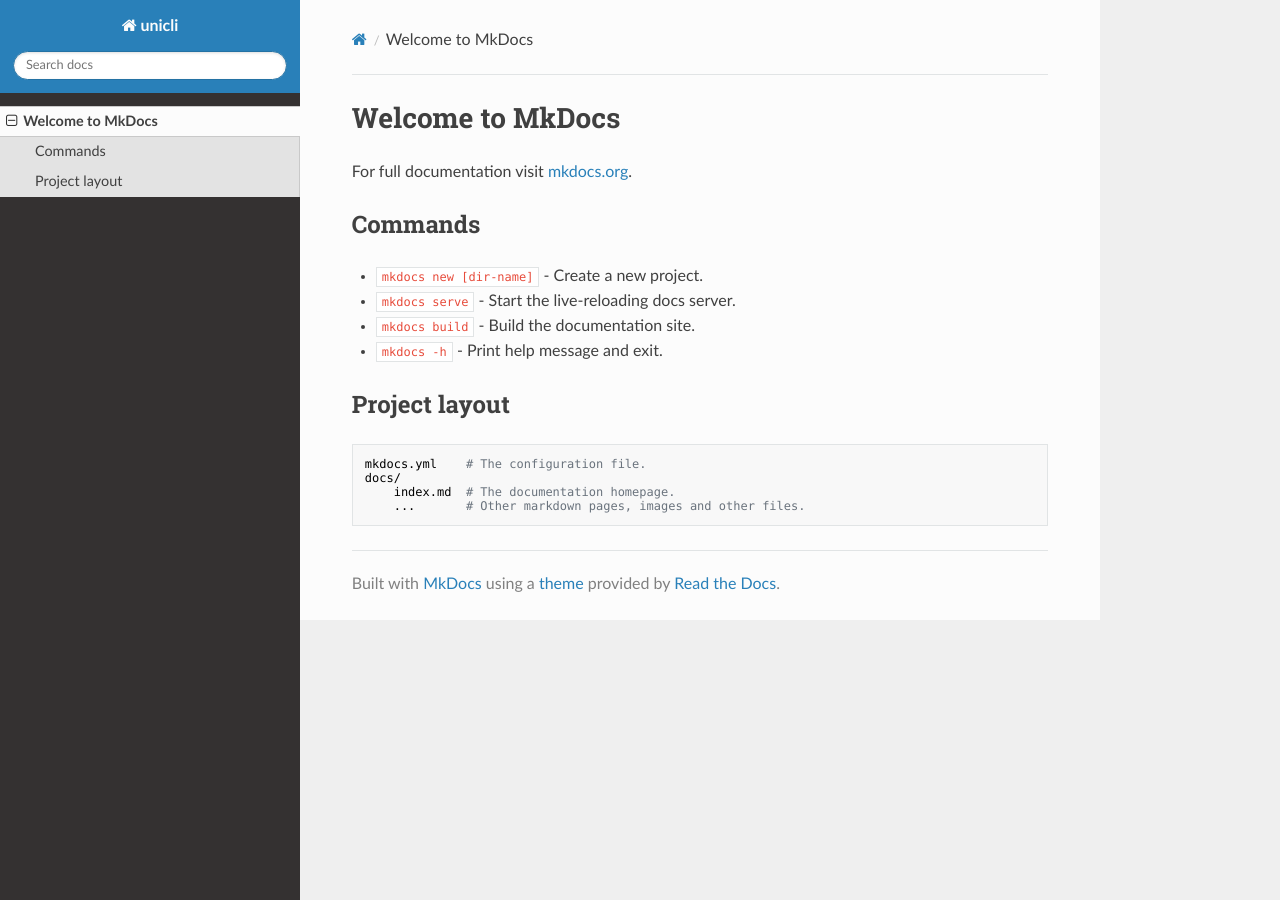
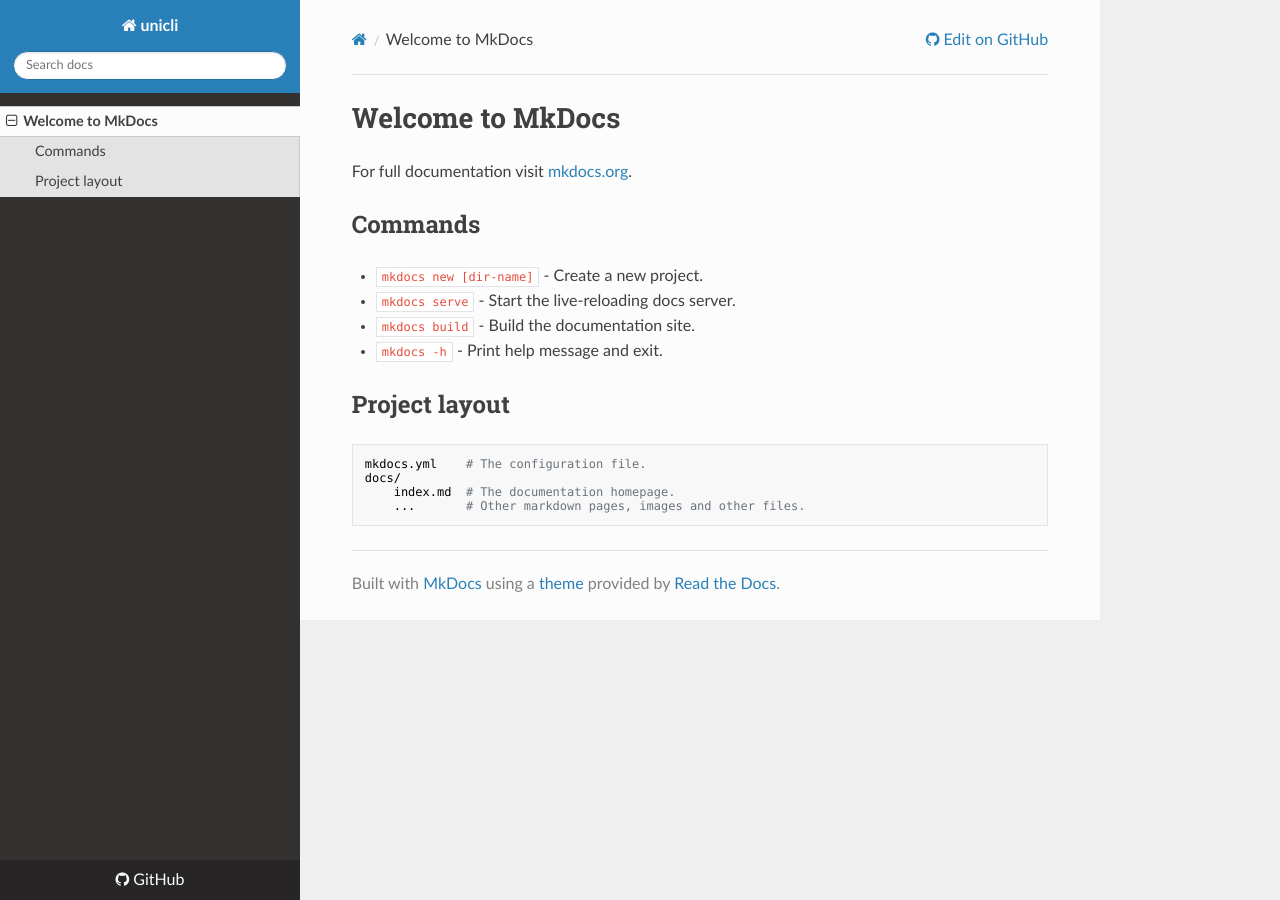
Before and after one commit to awilmoth/unicli, an MkDocs documentation site: the page built from docs/index.md, in a window 1280 px wide. Built offline with MkDocs 1.6.1, drawn with Linux system fonts in a browser that asks for light colours; nearby versions of some CDN libraries; part of the change alters nothing that is shown.

Commit message:
Update mkdocs.yml

```diff
--- a/mkdocs.yml
+++ b/mkdocs.yml
@@ -1,2 +1,5 @@
 site_name: unicli
 theme: readthedocs
+repo_url: https://github.com/awilmoth/unicli
+site_description: "CLI for Uniswap Protocol V2"
+site_author: "Aaron Wilmoth"
```
